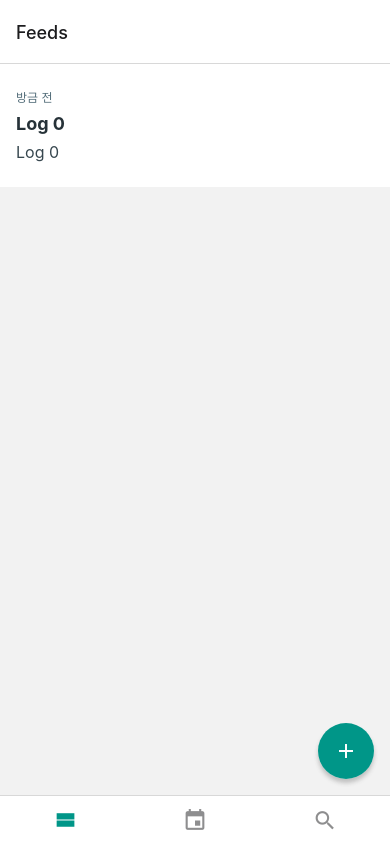
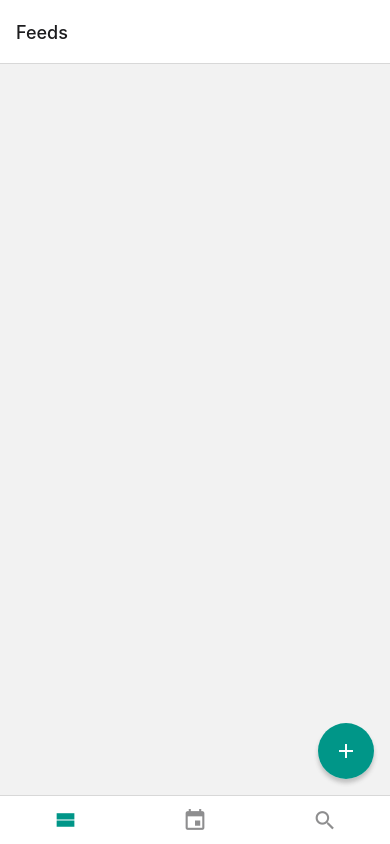
Before and after one commit to myeongjae-kim/learn-rn-day-log, a React Native app: screen /Feeds in a window 390 px wide. Built offline with nearby package versions, Linux system fonts and the light colour scheme.

Commit message:
feat: complete implementing DayLog app

```diff
--- a/contexts/LogContext.tsx
+++ b/contexts/LogContext.tsx
@@ -1,6 +1,7 @@
-import React, {createContext, useState} from 'react';
+import React, {createContext, useEffect, useRef, useState} from 'react';
 import 'react-native-get-random-values';
 import {v4 as uuidv4} from 'uuid';
+import logsStorage from '../storages/logsStorage';
 
 export type Log = {
   id: string;
@@ -26,16 +27,8 @@ const LogContext = createContext<{
 export const LogContextProvider = ({
   children,
 }: React.PropsWithChildren<unknown>) => {
-  const [logs, setLogs] = useState<Array<Log>>(
-    Array.from({length: 1})
-      .map((_, index) => ({
-        id: uuidv4(),
-        title: `Log ${index}`,
-        body: `Log ${index}`,
-        date: new Date().toISOString(),
-      }))
-      .reverse(),
-  );
+  const initialLogsRef = useRef<Log[]>([]);
+  const [logs, setLogs] = useState<Log[]>([]);
 
   const onCreate = ({title, body, date}: LogRequest) => {
     const log: Log = {
@@ -55,6 +48,23 @@ export const LogContextProvider = ({
 
   const onRemove = (id: string) => setLogs(logs.filter(log => log.id !== id));
 
+  useEffect(() => {
+    // useEffect 내에서 async 함수를 만들고 바로 호출
+    // IIFE 패턴
+    (async () => {
+      const savedLogs = await logsStorage.get();
+      initialLogsRef.current = savedLogs;
+      setLogs(savedLogs);
+    })();
+  }, []);
+
+  useEffect(() => {
+    if (logs === initialLogsRef.current) {
+      return;
+    }
+    logsStorage.set(logs).then();
+  }, [logs]);
+
   return (
     <LogContext.Provider value={{logs, onCreate, onModify, onRemove}}>
       {children}
--- a/package.json
+++ b/package.json
@@ -10,6 +10,7 @@
     "lint": "eslint . --ext .js,.jsx,.ts,.tsx"
   },
   "dependencies": {
+    "@react-native-community/async-storage": "^1.12.1",
     "@react-native-community/datetimepicker": "^6.1.2",
     "@react-navigation/bottom-tabs": "^6.3.1",
     "@react-navigation/native": "^6.0.10",
--- /dev/null
+++ b/storages/logsStorage.ts
@@ -0,0 +1,26 @@
+import AsyncStorage from '@react-native-community/async-storage';
+import {Log} from '../contexts/LogContext';
+
+const key = 'logs';
+
+const logsStorage = {
+  async get(): Promise<Log[]> {
+    try {
+      const raw = await AsyncStorage.getItem(key);
+      const parsed = JSON.parse(raw ?? '[]');
+      return parsed as unknown as Log[];
+    } catch (e) {
+      throw new Error('Failed to load logs');
+    }
+  },
+
+  async set(data: Log[]) {
+    try {
+      await AsyncStorage.setItem(key, JSON.stringify(data));
+    } catch (e) {
+      throw new Error('Failed to save logs');
+    }
+  },
+};
+
+export default logsStorage;
```
Also changed, not shown: 2 other files (tests, documents, lock files or other folders).
